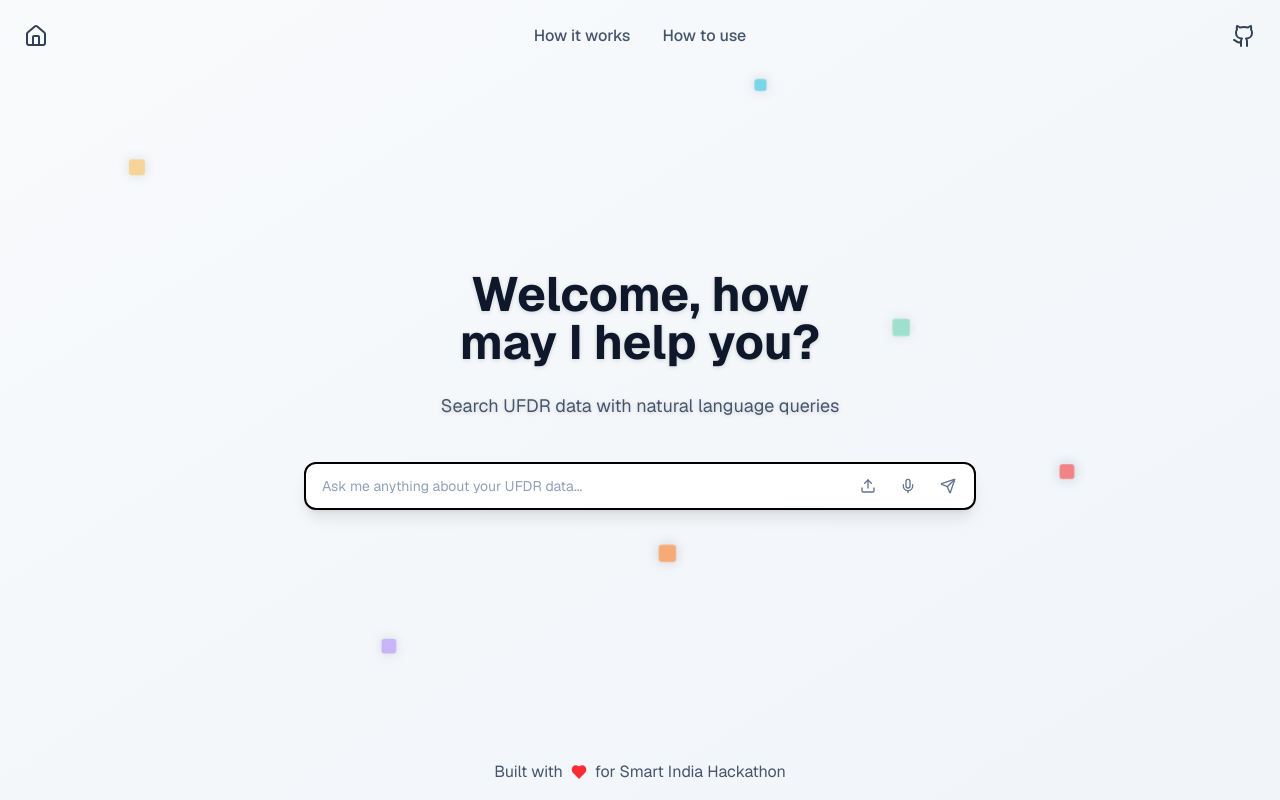
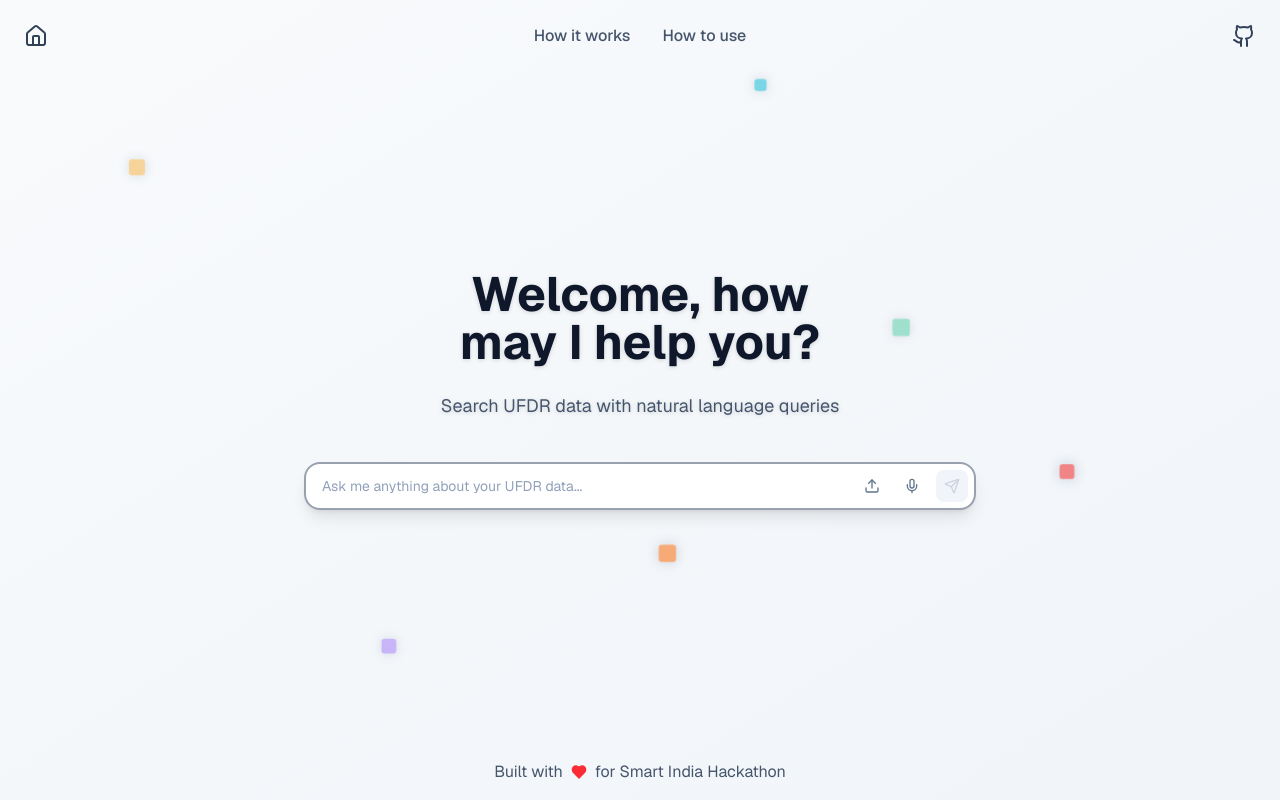
Before and after one commit to areebahmeddd/cognito.ai, a Next.js app in the folder frontend/: page / in a window 1280 px wide. Both pictures are taken after a click on the button 838 px from the left and 305 px from the top of the page. Built offline with nearby package versions, Linux system fonts and the light colour scheme.

Commit message:
style: update HomePage component styling
- Enhanced textarea and button styles for improved aesthetics and usability.
- Adjusted border colors and rounded corners for a more modern look.
- Refined button hover states for better visual feedback.

```diff
--- a/frontend/app/page.tsx
+++ b/frontend/app/page.tsx
@@ -187,18 +187,18 @@ export default function HomePage() {
                 value={inputValue}
                 onChange={handleTextareaChange}
                 onKeyDown={handleKeyPress}
-                className="w-full min-h-[48px] max-h-[200px] text-base bg-white border-2 border-black focus:outline-none placeholder:text-slate-400 pr-16 pl-4 py-3 rounded-lg resize-none shadow-lg hover:shadow-xl transition-all duration-300"
+                className="w-full min-h-[48px] max-h-[200px] text-base rounded-2xl bg-white border-2 border-gray-400 focus:outline-none placeholder:text-slate-400 pr-16 pl-4 py-3 resize-none shadow-lg hover:shadow-xl transition-all duration-300"
                 rows={1}
               />
               <div
-                className={`absolute right-3 flex items-center space-x-2 ${
+                className={`absolute right-2 flex items-center space-x-2 ${
                   isExpanded ? "top-3" : "top-1/2 -translate-y-1/2"
                 }`}
               >
                 <Button
                   size="sm"
                   variant="ghost"
-                  className="h-8 w-8 p-0 hover:bg-slate-100 transition-colors duration-200"
+                  className="h-8 w-8 p-0 rounded-sm hover:bg-slate-100 transition-colors duration-200"
                   onClick={handleUploadClick}
                   aria-label="Upload more files"
                 >
@@ -207,17 +207,17 @@ export default function HomePage() {
                 <Button
                   size="sm"
                   variant="ghost"
-                  className="h-8 w-8 p-0 hover:bg-slate-100 transition-colors duration-200"
+                  className="h-8 w-8 p-0 rounded-sm hover:bg-slate-100 transition-colors duration-200"
                 >
                   <Mic className="h-4 w-4 text-slate-500" />
                 </Button>
                 <Button
                   size="sm"
                   variant="ghost"
-                  className={`h-8 w-8 p-0 transition-colors duration-200 ${
+                  className={`h-8 w-8 p-0 rounded-sm transition-colors duration-200 ${
                     inputValue.trim()
-                      ? "bg-black text-white hover:bg-slate-800"
-                      : "text-slate-500 hover:bg-slate-100 hover:text-slate-700"
+                      ? "bg-accent/80 text-white hover:bg-slate-800"
+                      : "text-slate-300 bg-slate-100"
                   }`}
                   onClick={handleSubmit}
                 >
```
